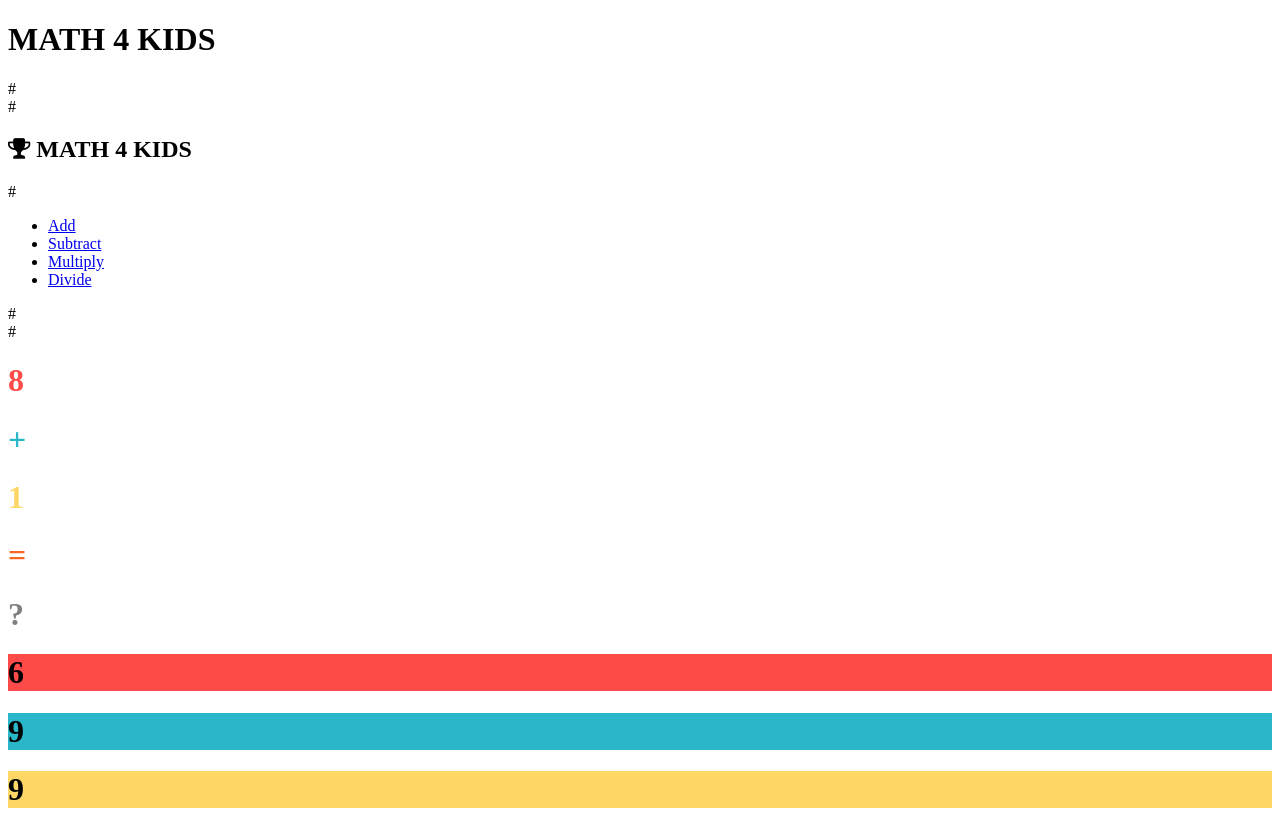
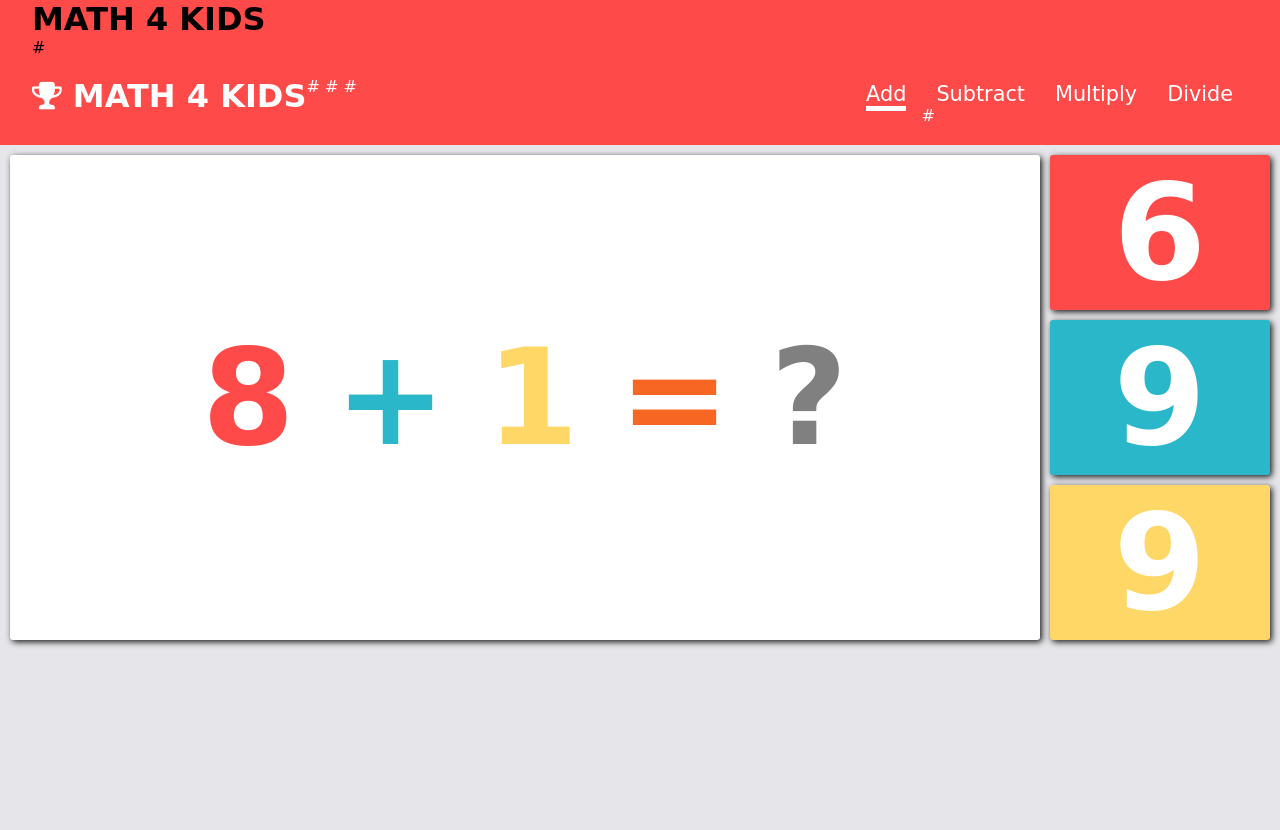
Before and after one commit to Alclenice/quiz-projectSS, a plain HTML site: page index.html in a window 1280 px wide. After the commit the page ends 800 px from the top, so only its background shows below. Drawn offline with Linux system fonts and the light colour scheme; files that its build step writes are made by us from their sources; the site is published under a folder, as on GitHub Pages, so addresses that start at the root find nothing; files whose address does not match are found by name.

Commit message:
Update index.html

```diff
--- a/index.html
+++ b/index.html
@@ -4,7 +4,7 @@
   <meta charset="UTF-8">
   <meta name="viewport" content="width=device-width, initial-scale=1.0">
   <link rel="stylesheet" href="https://cdnjs.cloudflare.com/ajax/libs/font-awesome/4.7.0/css/font-awesome.min.css">
-  <link rel="stylesheet" href="/game-last/styles/style.css">
+  <link rel="stylesheet" href="style.css">
   <title>Add</title>
 
 </head>
```
